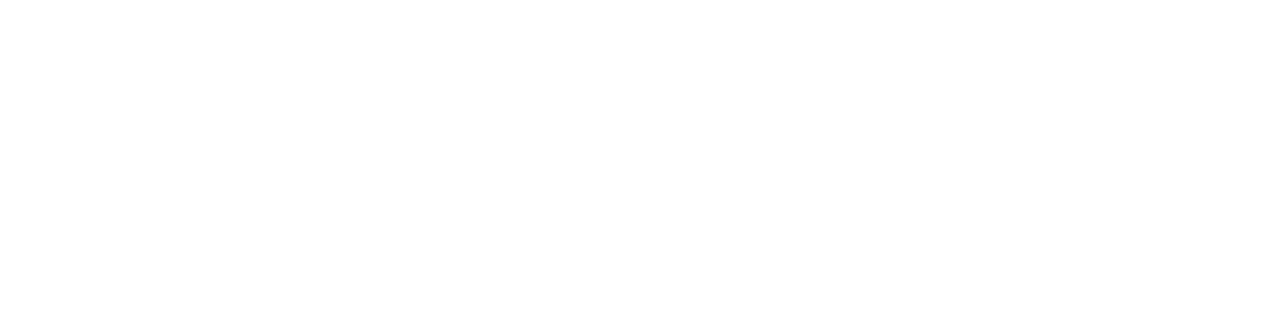
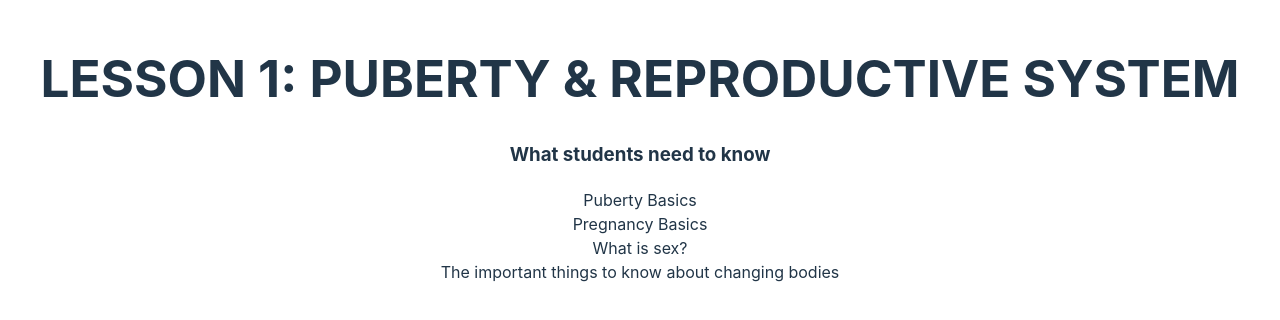
Before and after one commit to qngyn/technica, a React (Vite) app in the folder client/: page /lesson1 in a window 1280 px wide. Before the commit this address had no page. Shown: the part 242-562 px from the top of the page. Built offline with nearby package versions, Linux system fonts and the light colour scheme.

Commit message:
lesson pages need to fill in

```diff
--- a/client/src/App.jsx
+++ b/client/src/App.jsx
@@ -3,6 +3,7 @@
 import Introduction from './pages/Introduction'
 import Home from './pages/Home'
 import Lesson from './pages/Lesson'
+import Lesson1 from './pages/Lesson1'
 
 function App() {
   let element = useRoutes([
@@ -17,6 +18,10 @@
     {
       path: '/mainpage',
       element: <Lesson />
+    },
+    {
+      path: '/lesson1',
+      element: <Lesson1 />
     }
   ])
 
--- a/client/src/components/Card.jsx
+++ b/client/src/components/Card.jsx
@@ -7,7 +7,7 @@
             <div className="card-header" onClick={() => setIsOpen(!isOpen)}>
                 {question} <span>{isOpen ? '-' : '+'}</span>
             </div>
-            {isOpen && <div className="faq-answer">{answer}</div>}
+            {isOpen && <div className="faq-answer">{ answer }</div>}
         </div>
     )
 }
--- a/client/src/index.css
+++ b/client/src/index.css
@@ -152,3 +152,7 @@
     font-size: 0.8rem;
     border-top: solid #FE347E 3px;
 }
+
+.card-container{
+
+}
--- a/client/src/pages/Introduction.jsx
+++ b/client/src/pages/Introduction.jsx
@@ -5,8 +5,8 @@
         return (
             <Card question={card.question} answer={card.answer} />
         )
+    })
 
-    })
     return (
         <div className="container">
             <div className="headliner-container">
--- a/client/src/pages/Lesson.jsx
+++ b/client/src/pages/Lesson.jsx
@@ -1,9 +1,12 @@
+import Button from "../components/Button";
 const Lesson = () => {
     return (
-        <div>
+        <div className="container">
+            <div className="headliner-container">
+                LESSONS
+            </div>
             <div className="">
-
-                    <button onClick="topFunction()" id="myBtn" title="Go to top">Top</button>
+                <Button />
             </div>
         </div>
     )
--- /dev/null
+++ b/client/src/pages/Lesson1.jsx
@@ -0,0 +1,59 @@
+import { useState } from "react";
+const Lesson1 = () => {
+    const [selectedTab, setSelectedTab] = useState("puberty-basics");
+    const handleTabClick = (tab) => {
+
+        setSelectedTab(tab);
+    };
+
+    return (
+        <div className="container">
+            <div className="headliner-container">
+                <h1>LESSON 1: PUBERTY & REPRODUCTIVE SYSTEM</h1>
+                <h3> What students need to know </h3>
+            </div>
+            <div className="content-container">
+                <nav className="lesson-nav">
+                <div
+                    onClick={() => handleTabClick("puberty-basics")}
+                >
+                    Puberty Basics
+                </div>
+                <div
+                    onClick={() => handleTabClick("pregnancy-basics")}
+                >
+                    Pregnancy Basics
+                </div>
+                <div
+                    onClick={() => handleTabClick("sex-info")}
+                >
+                    What is sex?
+                </div>
+                </nav>
+                {selectedTab === "puberty-basics" && (
+                    <div className="body-body">
+                        <div className="body-header">
+                            The important things to know about changing bodies
+                        </div>
+                        <div className="body-content">
+                            <p>
+
+                            </p>
+                        </div>
+                    </div>
+                )}
+                {selectedTab === "pregnancy-basics" && (
+                    <div className="body-body">
+
+                    </div>
+                )}
+                {selectedTab === "sex-info" && (
+                    <div className="body-body">
+                    </div>
+                )}
+            </div>
+        </div>
+    )
+}
+
+export default Lesson1;
```
Also changed, not shown: client/src/pages/Lesson2.jsx (added, +75 -0 lines).
